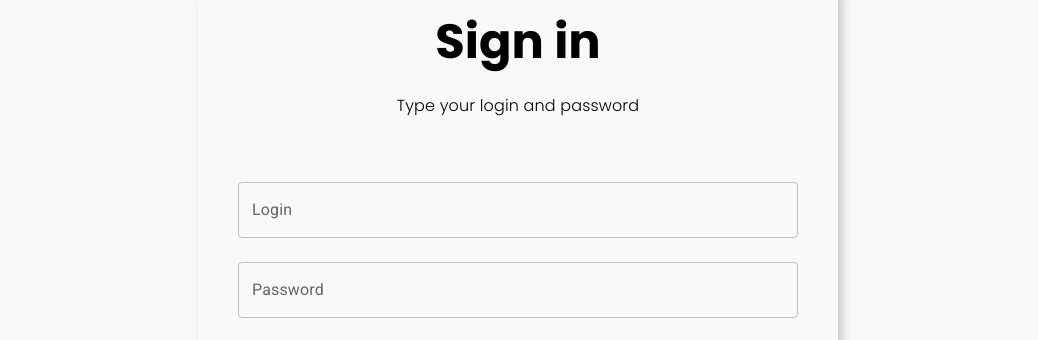
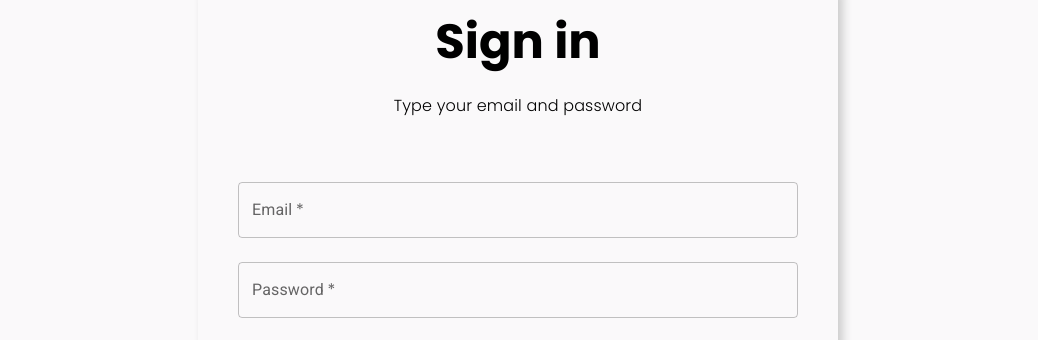
Before and after one commit to User-960/Page-subscription, a Next.js app: page /login in a window 1280 px wide. Shown: the part 252-592 px from the top of the page, without its empty margins (122-1160 px from the left). Built offline with nearby package versions, Linux system fonts and the light colour scheme.

Commit message:
feat: add request for login

```diff
--- a/package.json
+++ b/package.json
@@ -19,6 +19,7 @@
 		"@tanstack/react-query": "^4.33.0",
 		"axios": "^1.6.3",
 		"clsx": "^2.0.0",
+		"js-cookie": "^3.0.5",
 		"next": "14.0.4",
 		"react": "^18",
 		"react-dom": "^18",
--- a/src/api/api.ts
+++ b/src/api/api.ts
@@ -1,13 +1,16 @@
 import axios from 'axios'
+import Cookies from 'js-cookie'
 
-import { SERVER_URL } from '@/config/app.constants'
+import { EN_USER, SERVER_URL } from '@/config/app.constants'
 
-const API_URL = `${SERVER_URL}/api`
+const API_URL = `${SERVER_URL}`
 
 export const $axios = axios.create({
 	baseURL: API_URL,
 	headers: {
 		'Content-Type': 'application/json',
-		Authorization: ''
+		Authorization: Cookies.get(EN_USER.TOKEN)
+			? `Bearer ${Cookies.get('secretToken')}`
+			: ''
 	}
 })
--- a/src/components/auth/Auth.tsx
+++ b/src/components/auth/Auth.tsx
@@ -1,6 +1,6 @@
 import { Box } from '@mui/material'
 import { useRouter } from 'next/router'
-import React, { FC } from 'react'
+import React, { FC, useEffect, useState } from 'react'
 
 import Layout from '../layout/Layout'
 import { IMeta } from '../seo/meta.interface'
@@ -8,8 +8,12 @@ import { IMeta } from '../seo/meta.interface'
 import styles from './Auth.module.scss'
 import Login from './login/Login'
 import Register from './register/Register'
+import AuthService from '@/services/auth.service'
 
 const Auth: FC = () => {
+	const [email, setEmail] = useState<string | null>(null)
+	const [password, setPassword] = useState<string | null>(null)
+
 	const { pathname } = useRouter()
 
 	const meta: IMeta = {
@@ -17,9 +21,15 @@ const Auth: FC = () => {
 		description: 'Enter to account'
 	}
 
+	const handleSubmit = async (e: { preventDefault: () => void }) => {
+		e.preventDefault()
+
+		const user = AuthService.loginUser(email, password)
+	}
+
 	return (
 		<Layout meta={meta}>
-			<div className={styles.form}>
+			<form className={styles.form} onSubmit={handleSubmit}>
 				<Box
 					display='flex'
 					justifyContent='center'
@@ -33,12 +43,12 @@ const Auth: FC = () => {
 					boxShadow={'5px 5px 10px #ccc'}
 				>
 					{pathname === '/login' ? (
-						<Login />
+						<Login setEmail={setEmail} setPassword={setPassword} />
 					) : pathname === '/register' ? (
 						<Register />
 					) : null}
 				</Box>
-			</div>
+			</form>
 		</Layout>
 	)
 }
--- a/src/components/auth/login/Login.tsx
+++ b/src/components/auth/login/Login.tsx
@@ -1,10 +1,15 @@
 import { Button, TextField, Typography } from '@mui/material'
 import { useRouter } from 'next/router'
-import React from 'react'
+import React, { Dispatch, FC } from 'react'
 
 import styles from './Login.module.scss'
 
-const Login = () => {
+interface ILoginProps {
+	setEmail: Dispatch<React.SetStateAction<string | null>>
+	setPassword: Dispatch<React.SetStateAction<string | null>>
+}
+
+const Login: FC<ILoginProps> = ({ setEmail, setPassword }) => {
 	const { push } = useRouter()
 
 	return (
@@ -26,15 +31,17 @@ const Login = () => {
 				textAlign='center'
 				marginBottom={3}
 			>
-				Type your login and password
+				Type your email and password
 			</Typography>
 
 			<TextField
 				margin='normal'
 				fullWidth={true}
-				label='Login'
+				label='Email'
 				variant='outlined'
-				placeholder='Type your login'
+				placeholder='Type your email'
+				onChange={e => setEmail(e.target.value)}
+				required={true}
 			/>
 			<TextField
 				type='password'
@@ -43,9 +50,12 @@ const Login = () => {
 				label='Password'
 				variant='outlined'
 				placeholder='Type your password'
+				onChange={e => setPassword(e.target.value)}
+				required={true}
 			/>
 
 			<Button
+				type='submit'
 				variant='outlined'
 				sx={{
 					fontFamily: 'Poppins',
--- a/src/components/auth/register/Register.tsx
+++ b/src/components/auth/register/Register.tsx
@@ -68,6 +68,7 @@ const Register = () => {
 			/>
 
 			<Button
+				type='submit'
 				variant='outlined'
 				sx={{
 					fontFamily: 'Poppins',
--- a/src/components/hooks/useFormPage.ts
+++ b/src/components/hooks/useFormPage.ts
@@ -1,45 +1,45 @@
-import { useMutation } from '@tanstack/react-query'
-import { useRouter } from 'next/router'
-import { useMemo, useState } from 'react'
-import { SubmitHandler, useForm } from 'react-hook-form'
+// import { useMutation } from '@tanstack/react-query'
+// import { useRouter } from 'next/router'
+// import { useMemo, useState } from 'react'
+// import { SubmitHandler, useForm } from 'react-hook-form'
 
-import { IFormFields } from '@/interfaces/form.interface'
-import SubscriptionService from '@/services/subscription.service'
+// import { IFormFields } from '@/interfaces/form.interface'
+// import SubscriptionService from '@/services/subscription.service'
 
-export const useFormPage = () => {
-	const [type, setType] = useState('login')
+// export const useFormPage = () => {
+// 	const [type, setType] = useState('login')
 
-	const {
-		register,
-		handleSubmit,
-		formState: { errors }
-	} = useForm<IFormFields>({
-		mode: 'onChange'
-	})
+// 	const {
+// 		register,
+// 		handleSubmit,
+// 		formState: { errors }
+// 	} = useForm<IFormFields>({
+// 		mode: 'onChange'
+// 	})
 
-	const { mutateAsync, isLoading } = useMutation(
-		['subscription'],
-		({ email }: IFormFields) => SubscriptionService.main(email),
-		{
-			onSuccess: data => {
-				console.log(data)
-			}
-		}
-	)
+// 	const { mutateAsync, isLoading } = useMutation(
+// 		['subscription'],
+// 		({ email }: IFormFields) => SubscriptionService.main(email),
+// 		{
+// 			onSuccess: data => {
+// 				console.log(data)
+// 			}
+// 		}
+// 	)
 
-	const onSubmit: SubmitHandler<IFormFields> = async data => {
-		await mutateAsync(data)
-	}
+// 	const onSubmit: SubmitHandler<IFormFields> = async data => {
+// 		await mutateAsync(data)
+// 	}
 
-	return useMemo(
-		() => ({
-			setType,
-			register,
-			handleSubmit,
-			errors,
-			isLoading,
-			onSubmit
-		}),
-		[errors, isLoading]
-	)
-}
+// 	return useMemo(
+// 		() => ({
+// 			setType,
+// 			register,
+// 			handleSubmit,
+// 			errors,
+// 			isLoading,
+// 			onSubmit
+// 		}),
+// 		[errors, isLoading]
+// 	)
+// }
--- a/src/config/app.constants.ts
+++ b/src/config/app.constants.ts
@@ -1 +1,5 @@
-export const SERVER_URL = 'http://localhost:8080/'
+export const SERVER_URL = 'http://localhost:5000/'
+
+export enum EN_USER {
+	TOKEN = 'secretToken'
+}
--- /dev/null
+++ b/src/services/auth.service.ts
@@ -0,0 +1,26 @@
+import Cookies from 'js-cookie'
+
+import { $axios } from '@/api/api'
+import { EN_USER } from '@/config/app.constants'
+import { IUserResponse } from '@/interfaces/form.interface'
+
+class AuthService {
+	private URL_LOGIN = '/auth/login'
+
+	async loginUser(email: string | null, password: string | null) {
+		try {
+			const { data } = await $axios.post<IUserResponse>(`${this.URL_LOGIN}`, {
+				email,
+				password
+			})
+
+			if (data.token) Cookies.set(EN_USER.TOKEN, data.token)
+
+			return data
+		} catch (error) {
+			console.log(error)
+		}
+	}
+}
+
+export default new AuthService()
```
Also changed, not shown: src/interfaces/form.interface.ts (+26 -1 lines), src/services/subscription.service.ts (deleted, +0 -13 lines), 1 other file (tests, documents, lock files or other folders).
